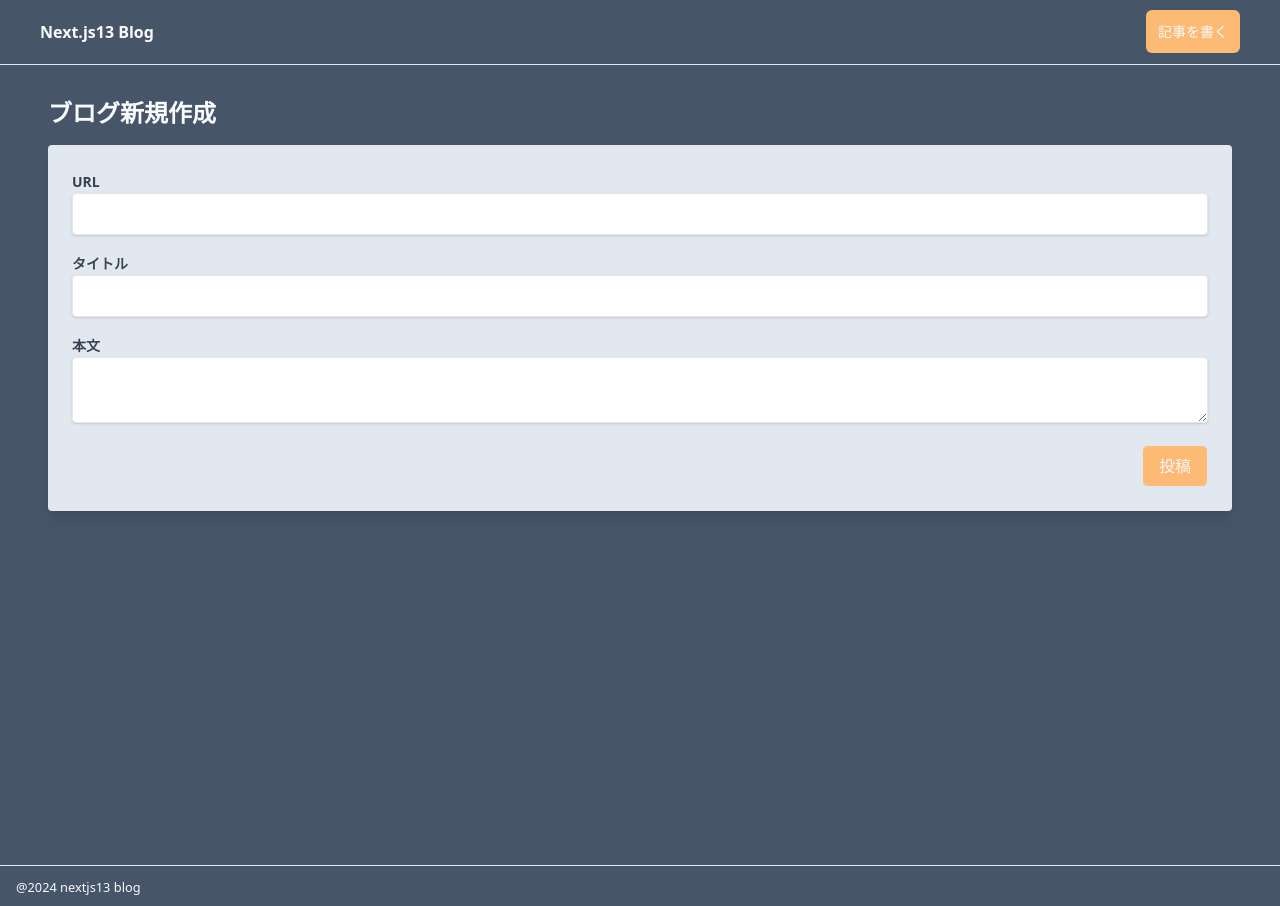
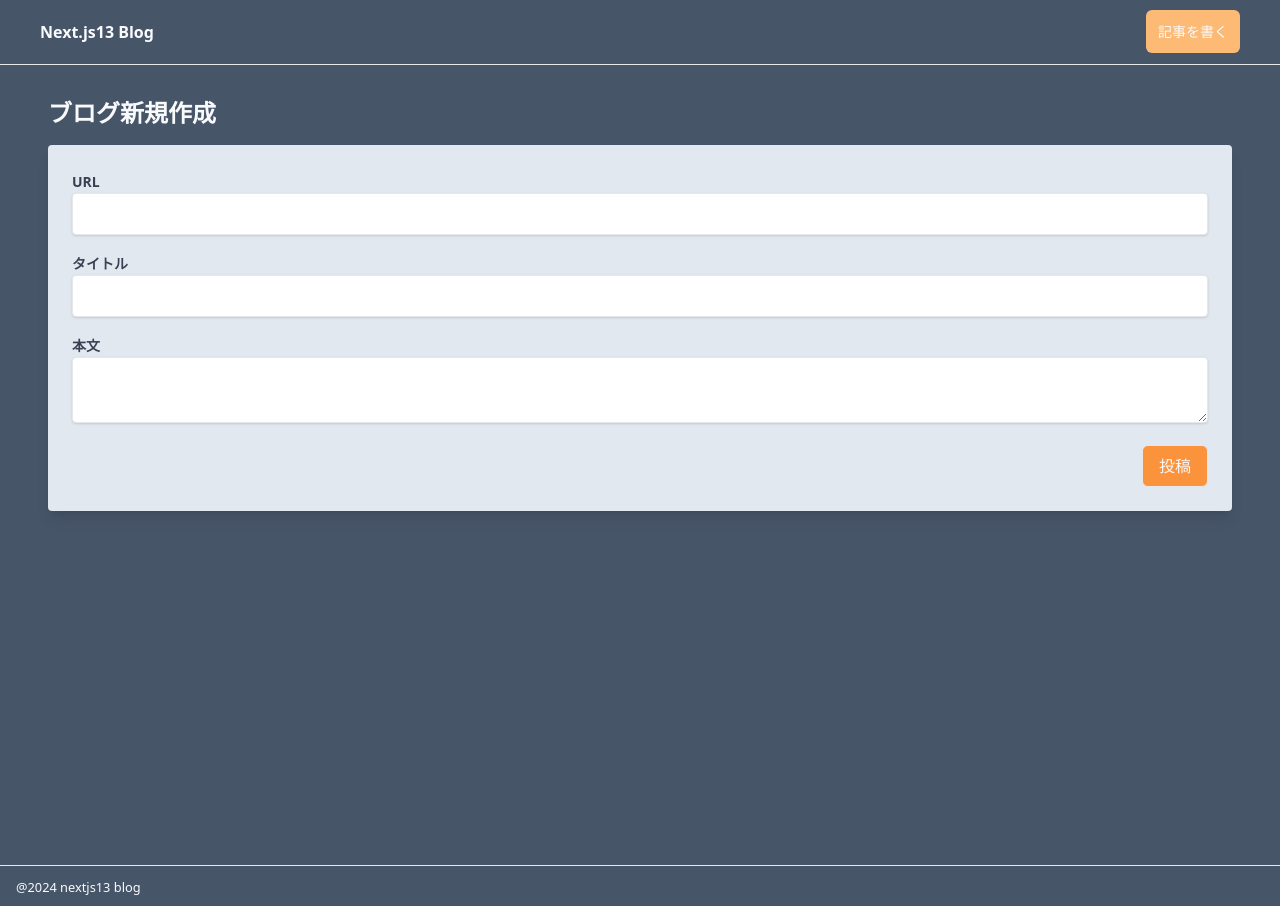
Before and after one commit to ysk0423/next-blog, a Next.js app: page /articles/new in a window 1280 px wide. Built offline with nearby package versions, Linux system fonts and the light colour scheme.

Commit message:
投稿時のcss

```diff
--- a/src/app/articles/new/page.tsx
+++ b/src/app/articles/new/page.tsx
@@ -9,12 +9,15 @@ const CreateBlogPage = () => {
   const [id, setId] = useState<string>("")
   const [title, setTitle] = useState<string>("")
   const [content, setContent] = useState<string>("")
+  const [loading, setLoading] = useState<boolean>(false)
 
 
   const handleSubmit = async (e: React.FormEvent<HTMLFormElement>) => {
     e.preventDefault()
 
+    setLoading(true)
     await createArticle(id, title, content);
+    setLoading(false)
 
     router.push("/");
     router.refresh();
@@ -40,7 +43,13 @@ const CreateBlogPage = () => {
         <div className="text-right">
           <button
             type="submit"
-            className="py-2 px-4 ml-auto border rounded-md bg-orange-300">
+            className={`py-2 px-4 ml-auto border rounded-md ${
+              loading
+               ? "bg-orange-300 cursor-not-allowed"
+               : "bg-orange-400 hover:bg-orange-500"
+              }`}
+              disabled={loading}
+          >
               投稿
           </button>
         </div>
--- a/src/data/posts.json
+++ b/src/data/posts.json
@@ -23,6 +23,24 @@
       "title": "test",
       "content": "test",
       "createdAt": "2025-01-03T00:54:25.130Z"
+    },
+    {
+      "id": "sss",
+      "title": "ddd",
+      "content": "ffffff",
+      "createdAt": "2025-01-03T01:04:00.233Z"
+    },
+    {
+      "id": "dd",
+      "title": "dd",
+      "content": "dd",
+      "createdAt": "2025-01-03T01:04:23.811Z"
+    },
+    {
+      "id": "hoge",
+      "title": "fuga",
+      "content": "fugo",
+      "createdAt": "2025-01-03T01:10:32.833Z"
     }
   ]
 }
```
